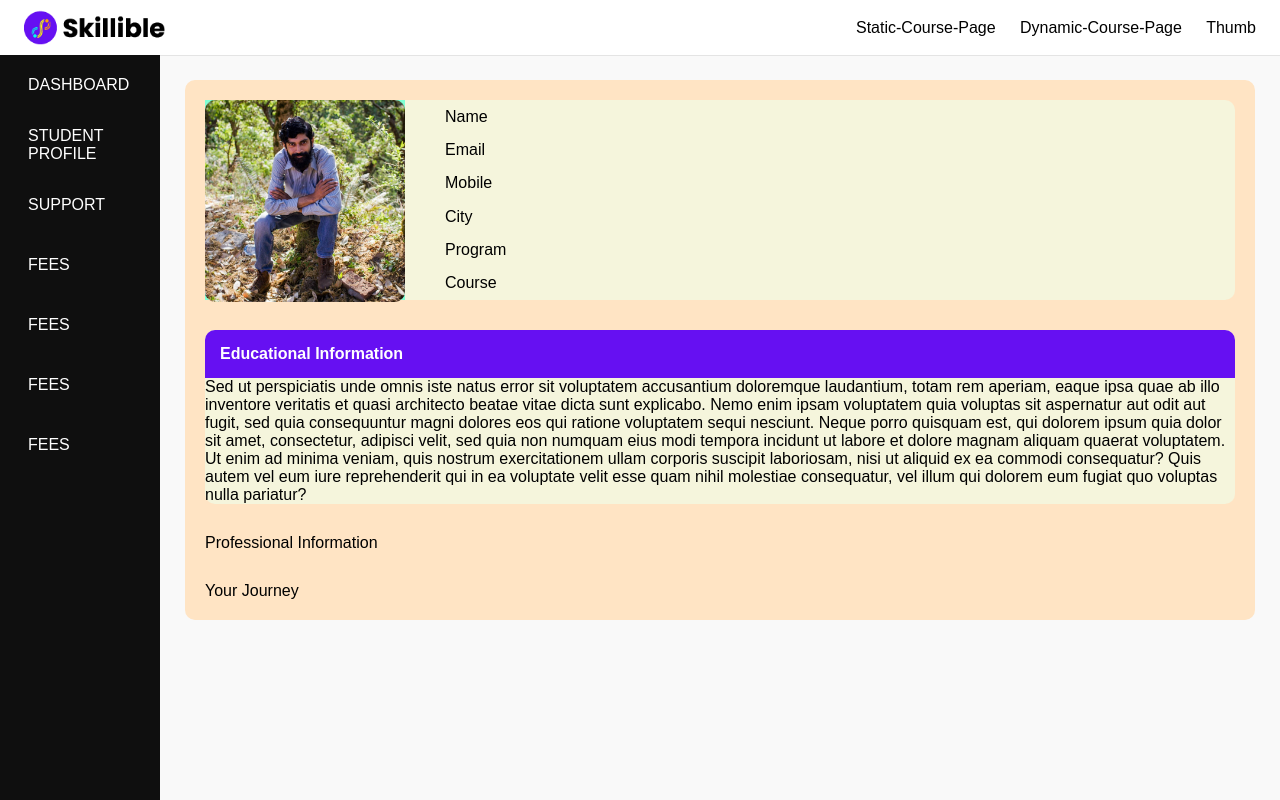
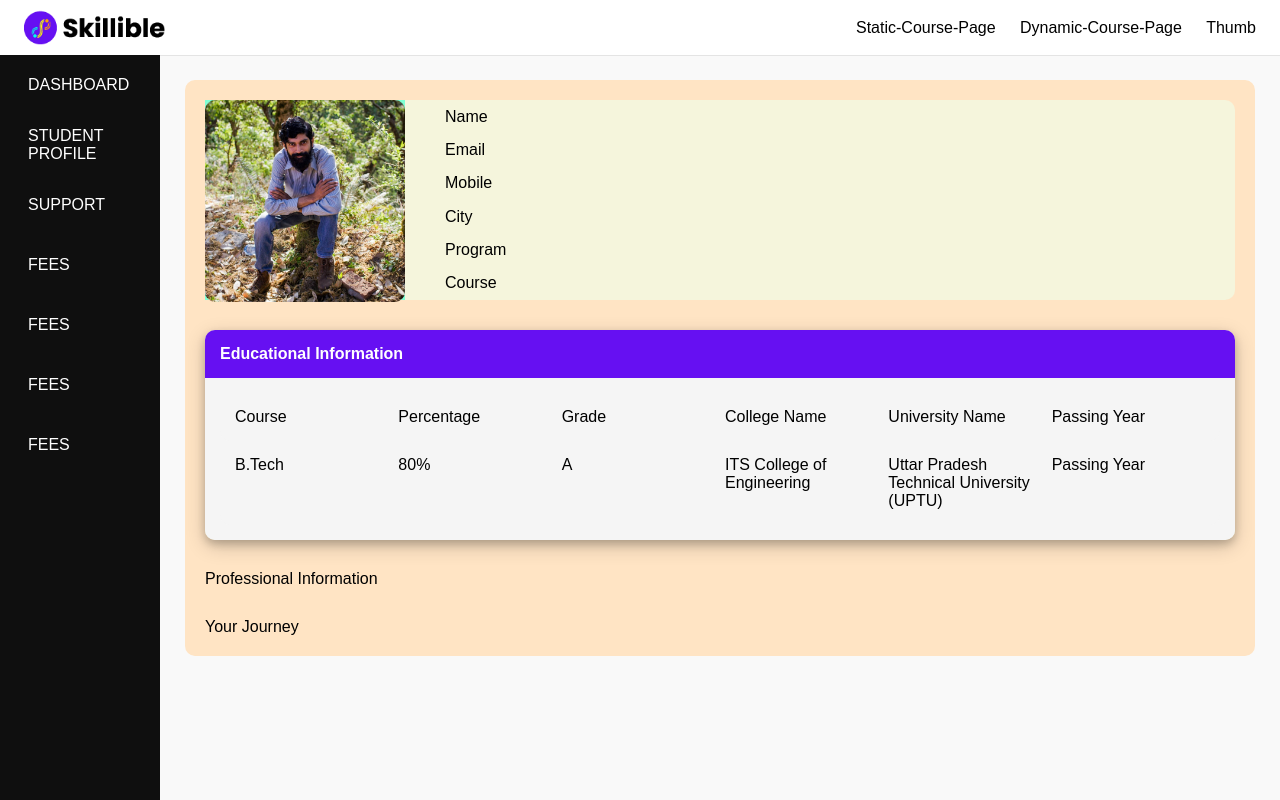
Before and after one commit to tekra-666/react-lms, a React (Create React App) app: page / in a window 1280 px wide. Built offline with nearby package versions, Linux system fonts and the light colour scheme.

Commit message:
modified:   src/Pages/Candidate/ProfileCandidate.js

```diff
--- a/src/Pages/Candidate/ProfileCandidate.js
+++ b/src/Pages/Candidate/ProfileCandidate.js
@@ -21,11 +21,27 @@ const ProfileCandidate = () => {
         </div>
       </div>
 
-      <div className="card-info-education card-style">
+      <div className="card-style card">
         <div className="card-title">Educational Information</div>
-        <div>
-        Sed ut perspiciatis unde omnis iste natus error sit voluptatem accusantium doloremque laudantium, totam rem aperiam, eaque ipsa quae ab illo inventore veritatis et quasi architecto beatae vitae dicta sunt explicabo. Nemo enim ipsam voluptatem quia voluptas sit aspernatur aut odit aut fugit, sed quia consequuntur magni dolores eos qui ratione voluptatem sequi nesciunt. Neque porro quisquam est, qui dolorem ipsum quia dolor sit amet, consectetur, adipisci velit, sed quia non numquam eius modi tempora incidunt ut labore et dolore magnam aliquam quaerat voluptatem. Ut enim ad minima veniam, quis nostrum exercitationem ullam corporis suscipit laboriosam, nisi ut aliquid ex ea commodi consequatur? Quis autem vel eum iure reprehenderit qui in ea voluptate velit esse quam nihil molestiae consequatur, vel illum qui dolorem eum fugiat quo voluptas nulla pariatur?
+        <div className="card-body">
+          <div className="card-body info-education">
+            <div>Course</div>
+            <div>Percentage</div>
+            <div>Grade</div>
+            <div>College Name</div>
+            <div>University Name</div>
+            <div>Passing Year</div>
+          </div>
+          <div className="card-body info-education">
+            <div>B.Tech</div>
+            <div>80%</div>
+            <div>A</div>
+            <div>ITS College of Engineering</div>
+            <div>Uttar Pradesh Technical University (UPTU)</div>
+            <div>Passing Year</div>
+          </div>
         </div>
+
       </div>
 
       <div>Professional Information</div>
```
